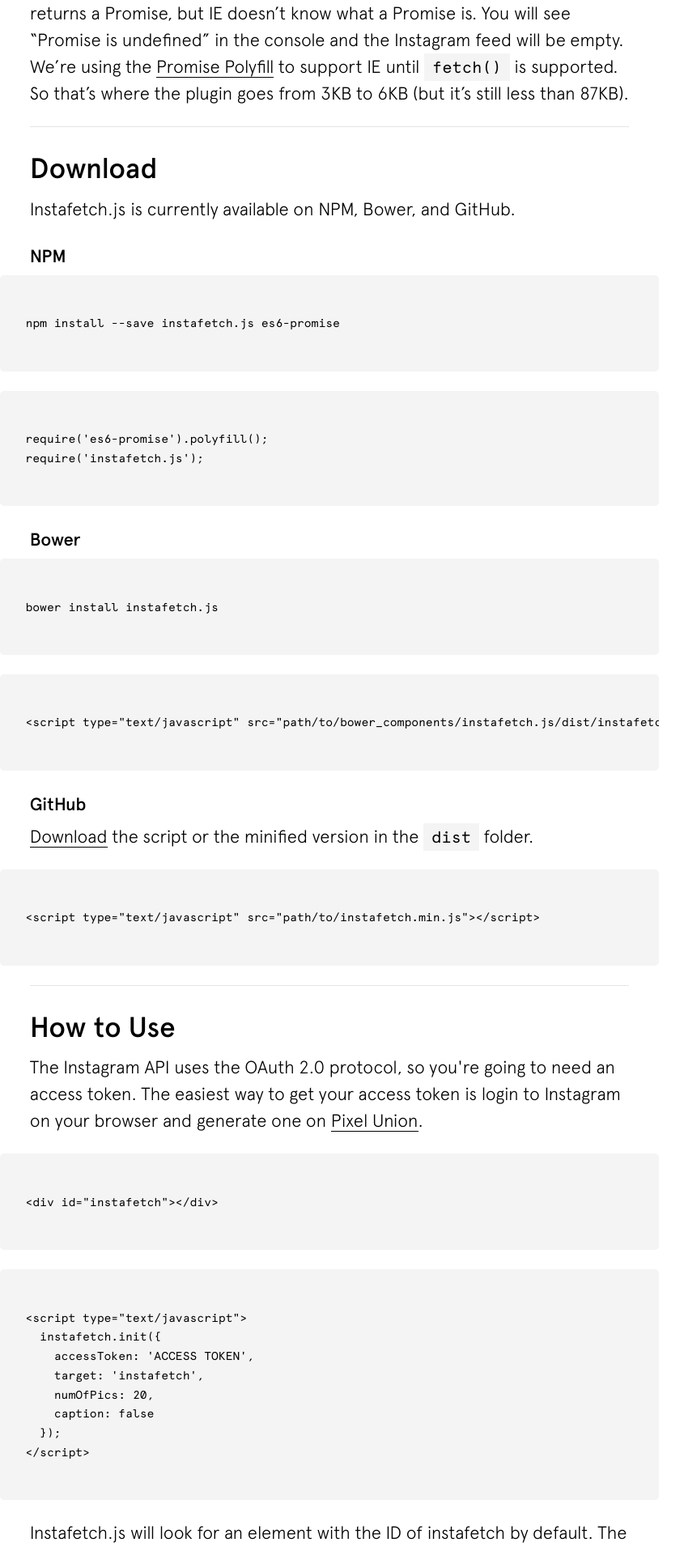
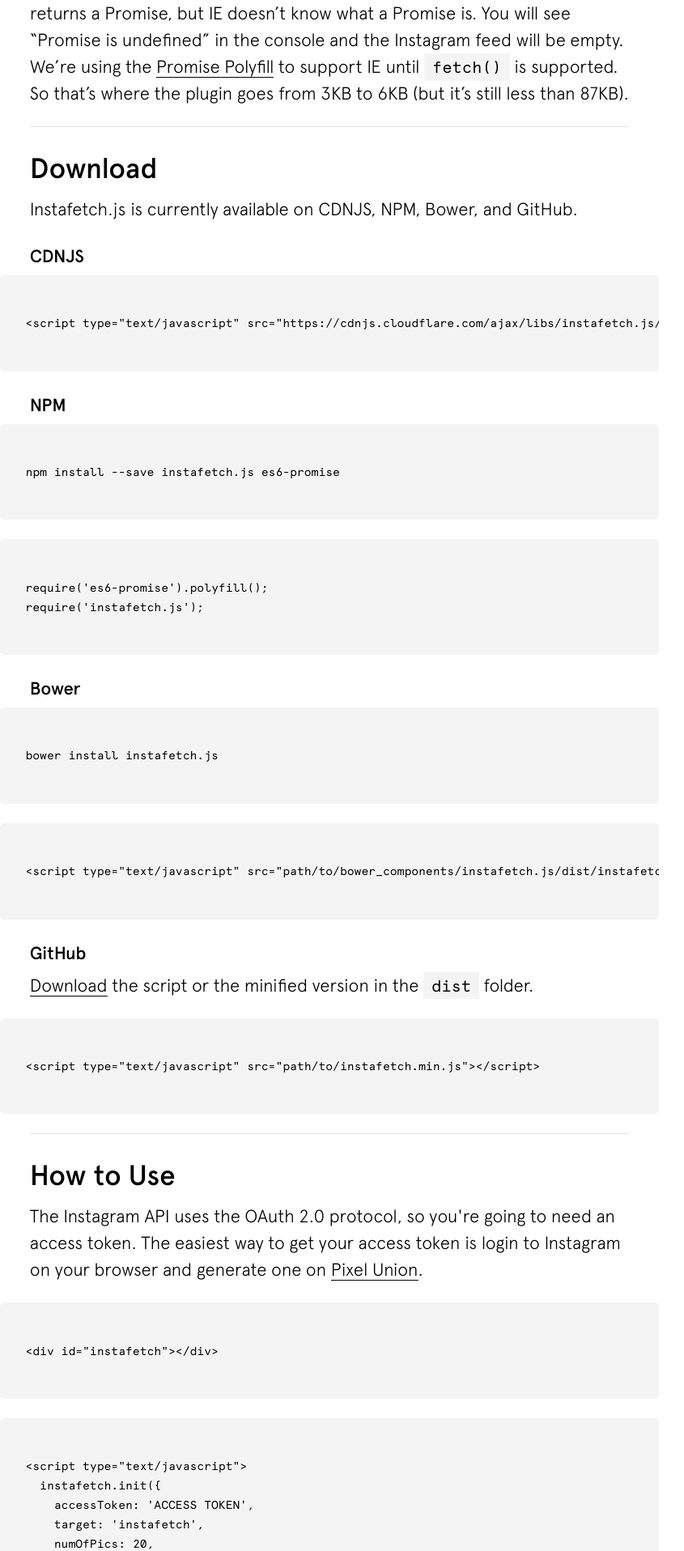
Before and after one commit to thomasvaeth/thomasvaeth.github.io, a Jekyll site: the page built from _posts/2017-12-26-instafetch-js.markdown, in a window 1280 px wide. Shown: the part 1951-3867 px from the top of the page at 81% size, without its empty margins (233-1078 px from the left). Built offline with Jekyll 4.4.1, drawn with Linux system fonts in a browser that asks for light colours.

Commit message:
Need to improve mobile menu.

```diff
--- a/_includes/footer.html
+++ b/_includes/footer.html
@@ -10,8 +10,3 @@
     <li><a class="footer__link" href="https://www.linkedin.com/in/thomasvaeth" target="_blank">LinkedIn</a></li>
   </ul>
 </footer>
-
-<div class="transition transition-in"></div>
-
-<script src="{{ '/assets/js/jquery.min.js' | prepend: site.baseurl }}"></script>
-<script src="{{ '/assets/js/app.min.js' | prepend: site.baseurl }}"></script>
--- a/_includes/header.html
+++ b/_includes/header.html
@@ -35,3 +35,51 @@
     </nav>
   </header>
 {% endif %}
+
+{% if page.url == '/index.html' %}
+  <header class="header--mobile">
+    <a class="header__title" href="#" data-scroll>Thomas Vaeth</a>
+
+    <div class="hamburger">
+      <div></div>
+      <div></div>
+      <div></div>
+    </div>
+    <nav class="header__nav">
+      <ul class="header__list">
+        <li>
+          <a class="header__link" href="#projects" data-scroll>Projects</a>
+        </li>
+        <li>
+          <a class="header__link" href="#articles" data-scroll>Articles</a>
+        </li>
+        <li>
+          <a class="header__link" href="#contact" data-scroll>Contact</a>
+        </li>
+      </ul>
+    </nav>
+  </header>
+{% else %}
+  <header class="header--mobile">
+    <a class="header__title" href="{{ '/' | prepend: site.baseurl }}">Thomas Vaeth</a>
+
+    <div class="hamburger">
+      <div></div>
+      <div></div>
+      <div></div>
+    </div>
+    <!-- <nav>
+      <ul class="header__list">
+        <li>
+          <a class="header__link" href="{{ '/' | prepend: site.baseurl }}" data-anchor="projects">Projects</a>
+        </li>
+        <li>
+          <a class="header__link" href="{{ '/' | prepend: site.baseurl }}" data-anchor="articles">Articles</a>
+        </li>
+        <li>
+          <a class="header__link" href="#contact" data-scroll>Contact</a>
+        </li>
+      </ul>
+    </nav> -->
+  </header>
+{% endif %}
--- a/_layouts/default.html
+++ b/_layouts/default.html
@@ -20,10 +20,14 @@
 
       </main>
 
+      {% include footer.html %}
+
     </div>
   </div>
 
-  {% include footer.html %}
+  <div class="transition transition-in"></div>
 
+  <script src="{{ '/assets/js/jquery.min.js' | prepend: site.baseurl }}"></script>
+  <script src="{{ '/assets/js/app.min.js' | prepend: site.baseurl }}"></script>
 </body>
 </html>
--- a/_posts/2017-12-26-instafetch-js.markdown
+++ b/_posts/2017-12-26-instafetch-js.markdown
@@ -30,7 +30,14 @@
 <hr/>
 
 <h2>Download</h2>
-<p>Instafetch.js is currently available on NPM, Bower, and GitHub.</p>
+<p>Instafetch.js is currently available on CDNJS, NPM, Bower, and GitHub.</p>
+
+<h3>CDNJS</h3>
+<pre>
+<code>
+&lt;script type="text/javascript" src="https://cdnjs.cloudflare.com/ajax/libs/instafetch.js/1.5.0/instafetch.min.js"&gt;&lt;/script&gt;
+</code>
+</pre>
 
 <h3>NPM</h3>
 <pre>
```
Also changed, not shown: _assets/js/_inits.js (+3 -9 lines), _assets/js/components/_miscellaneous.js (+35 -19 lines), _assets/scss/components/_markdown.scss (+11 -0 lines), _assets/scss/regions/_header.scss (+112 -2 lines), assets/css/app.min.css, assets/js/app.min.js, 1 other file.
